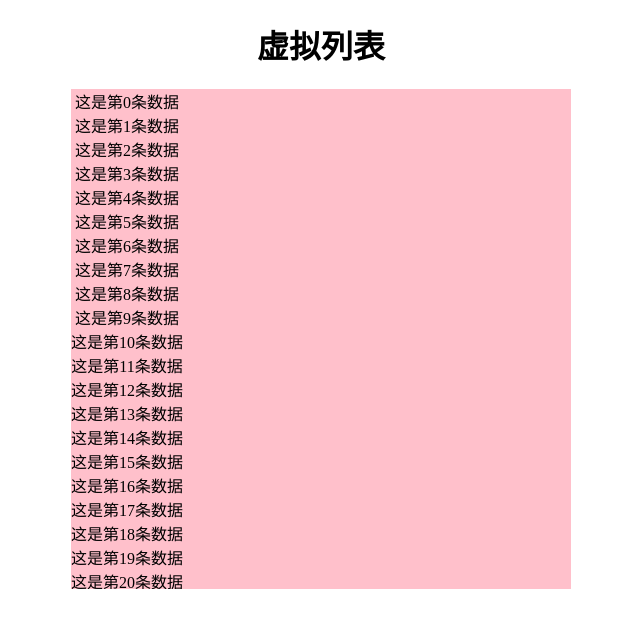
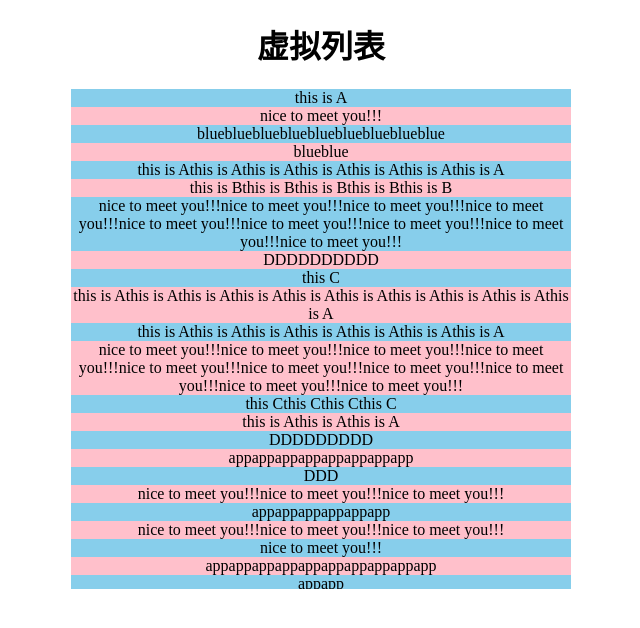
Before and after one commit to Kesonlin/vue3-ts-mydemo, a Vue app: page /virtualList in a window 1280 px wide. Shown: the top 628 px of the page, without its empty margins (319-959 px from the left). Built offline with nearby package versions, Linux system fonts and the light colour scheme.

Commit message:
feat: 虚拟列表动态高度

```diff
--- /dev/null
+++ b/src/views/virtualList/data.ts
@@ -0,0 +1,21 @@
+const mock = ['this is A', 'this is B', 'this C', 'D', 'app', 'blue', 'nice to meet you!!!']
+
+export function mockData(num: number): Array<string> {
+	const data = []
+	for (let i = 0; i < num; i++) {
+		const random = Math.random()
+		const index = Math.min(mock.length - 1, Math.floor(random * 10))
+		data.push(mock[index].repeat(Math.ceil(Math.random() * 10)))
+	}
+
+	return data
+}
+
+export function mockData1(num: number): Array<string> {
+	const data = []
+	for (let i = 0; i < num; i++) {
+		data.push(`这是第${i}条数据`)
+	}
+
+	return data
+}
--- a/src/views/virtualList/index.vue
+++ b/src/views/virtualList/index.vue
@@ -2,63 +2,126 @@
 	<div id="container">
 		<h1>虚拟列表</h1>
 		<div ref="platformRef" class="content" @scroll="handleScroll">
-			<div class="platform" :style="{ height: totalHeight }"></div>
+			<div class="platform" :style="{ height: totalHeight + 'px' }"></div>
 			<div class="data" :style="{ transform: `translate(0, ${translateY}px)` }">
-				<div v-for="item in data">{{ item }}</div>
+				<div v-for="item in renderData" ref="itemsRef" :id="String(item.index)">
+					{{ item.value }}
+				</div>
 			</div>
 		</div>
 	</div>
 </template>
 
 <script setup lang="ts">
-import { reactive, ref, computed, onMounted } from 'vue'
+import { reactive, ref, computed, onMounted, onUpdated, nextTick } from 'vue'
+import { mockData } from './data'
 
-function mockData(num: number): Array {
-	const res = []
-	for (let i = 0; i < num; i++) {
-		res.push(`这是第${i}条数据`)
-	}
-
-	return res
+interface positionType {
+	index: number
+	top: number
+	bottom: number
+	height: number
+	value: string
 }
 
-const originData = reactive(mockData(1000))
-const data = reactive([])
-const totalHeight = ref()
+const originData = reactive<Array<positionType>>([])
+const apiData = reactive(mockData(1000))
+// const totalHeight = ref<number>(0)
 const platformRef = ref(null)
-const translateY = ref(0)
-const totalCount = 22
-const eachSize = 10
 
-const handleScroll = (event) => {
-	// console.log(event)
-	// console.log(platformRef)
-	// console.log(platformRef.value.scrollTop)
-	const scrollTop = platformRef.value.scrollTop
+// 预估高度，解决动态高度
+const estimatedItemSize = ref(10)
+// 渲染数据的索引
+let startIdx = ref<number>()
+// let endTdx = ref(10)
+const itemsRef = ref<any>([])
+const renderHeight = 500
+// 缓存的数目
+const cacheNum = 30
+
+//
+const totalHeight = computed(() => originData[originData.length - 1]?.bottom)
+const renderData = computed(() => originData.slice(startIdx.value, endIdx.value))
+const translateY = computed(() => originData[startIdx.value || 0]?.top || 0)
+// 通过计算高度，算出最后一个索引
+const endIdx = computed(() => {
+	// if(!originData)
+	console.log(originData)
+
+	let start = startIdx.value || 0
+	let curHeight = 0
+	for (let i = start; i < originData.length; i++) {
+		console.log(i, originData[i])
+
+		const h = originData[i].height
+		curHeight += h
+		start++
+		if (curHeight >= renderHeight) {
+			break
+		}
+	}
+	console.log(Math.min(start + cacheNum, originData.length))
+
+	return Math.min(start + cacheNum, originData.length)
+})
+
+const findStartIdx = (scrollTop: number) => {
+	const item = originData.find((item) => item && item.bottom > scrollTop)
+	if (item) {
+		startIdx.value = Math.max(item.index - cacheNum, 0)
+	}
+}
+
+const handleScroll = () => {
+	const scrollTop = platformRef?.value?.scrollTop
 	// console.log(scroll)
-
-	const startIdx = Math.floor(scrollTop / eachSize)
-	// console.log();
-	console.log(startIdx)
-	translateY.value = startIdx * eachSize
-	// translateY.value = 100
-	const t = originData.slice(startIdx, startIdx + totalCount)
-	console.log(t)
-	data.splice(0)
-	data.push(...t)
-	// data.push(...originData.slice(startIdx, startIdx + totalCount))
-	// data = originData.slice(startIdx, startIdx + totalCount)
+	findStartIdx(scrollTop)
 }
 
 const init = () => {
-	totalHeight.value = originData.length * 10 + 'px'
-	// 渲染200条数据
-	const num = 200
+	originData.push(
+		...apiData.map((item, index) => {
+			return {
+				index,
+				top: estimatedItemSize.value * index,
+				height: estimatedItemSize.value,
+				bottom: (index + 1) * estimatedItemSize.value,
+				value: item
+			}
+		})
+	)
+
+	// nextTick(() => {
 	handleScroll()
+	// })
 }
 
 onMounted(() => {
 	init()
+})
+
+// 视图更新的时候更新数据高度
+onUpdated(() => {
+	console.log(itemsRef.value)
+	const nodes = itemsRef.value
+	nodes.forEach((node: Element) => {
+		const rect = node.getBoundingClientRect()
+		const { height } = rect
+		const index = +node.id
+		console.log('index', index)
+
+		const oldHeight = originData[index].height
+		const dValue = oldHeight - height
+		if (dValue) {
+			originData[index].height = height
+			originData[index].bottom -= dValue
+			for (let i = index + 1; i < originData.length; i++) {
+				originData[i].top = originData[i - 1].bottom
+				originData[i].bottom = originData[i - 1].top + originData[i].height
+			}
+		}
+		// console.log(rect, index)
+	})
 })
 </script>
 
@@ -72,12 +135,17 @@ onMounted(() => {
 	margin: 0 auto;
 	width: 500px;
 	height: 500px;
-	overflow: scroll;
+	overflow: hidden scroll;
 	background-color: pink;
 }
 
 .data {
 	position: absolute;
 	top: 0;
+	width: 500px;
+}
+
+.data div:nth-child(odd) {
+	background-color: skyblue;
 }
 </style>
```
